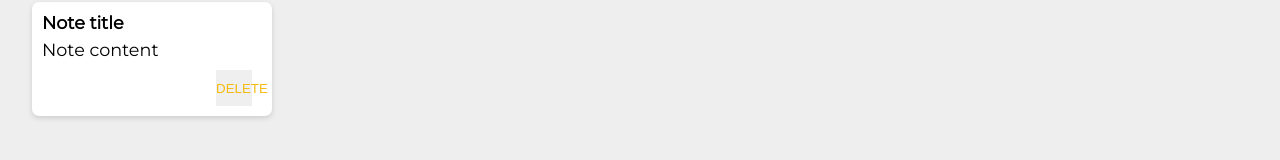
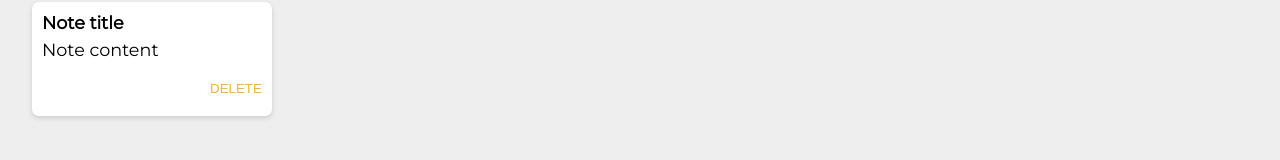
Before and after one commit to AbePlays/Keeper, a React (Create React App) app: page / in a window 1280 px wide. Shown: the part 279-439 px from the top of the page. Built offline with nearby package versions, Linux system fonts and the light colour scheme; a web font is replaced by a local one.

Commit message:
Fixing CSS

```diff
--- a/public/styles.css
+++ b/public/styles.css
@@ -60,8 +60,9 @@ footer p {
   float: right;
   margin-right: 10px;
   color: #f5ba13;
+  background-color: #fff;
   border: none;
-  width: 36px;
+  width: 42px;
   height: 36px;
   cursor: pointer;
   outline: none;
```
